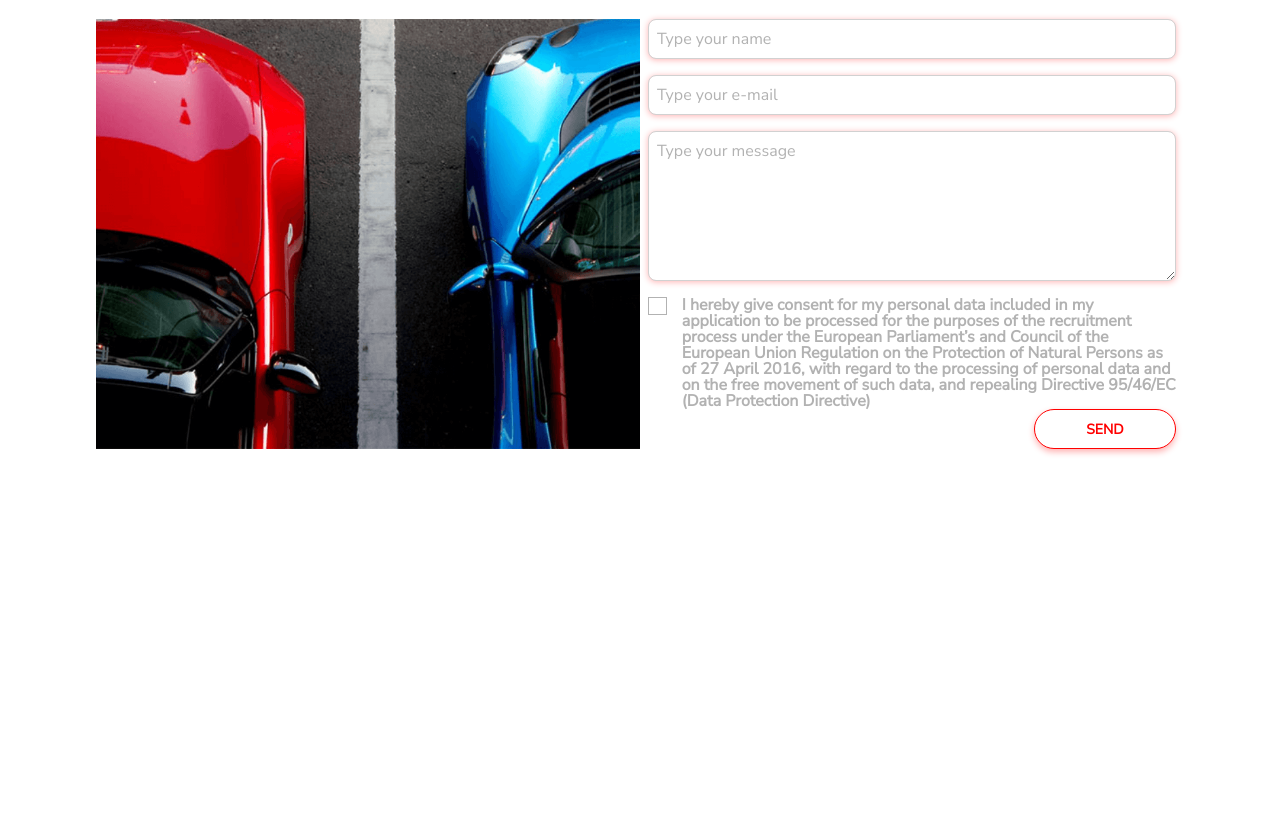
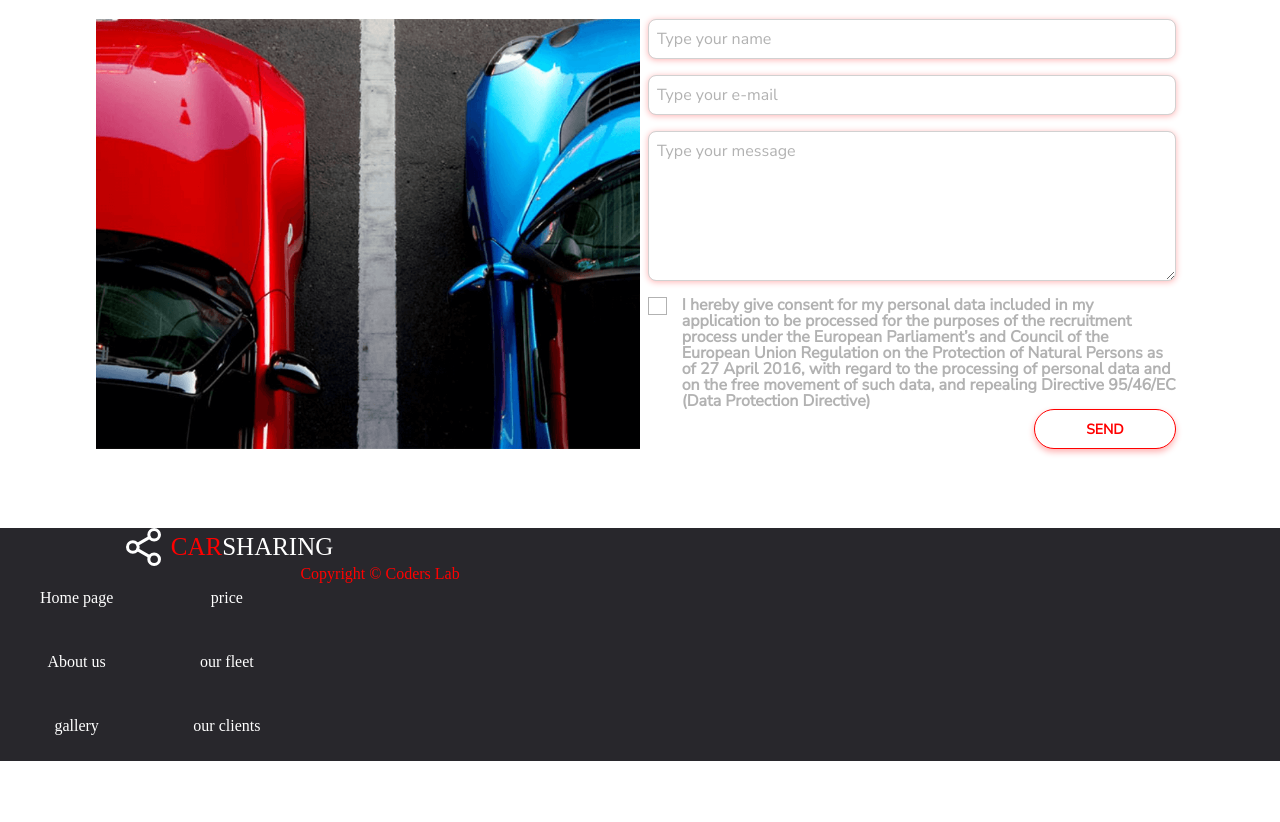
Before and after one commit to iKacperG/CarSharing-WebPage, a plain HTML site: page index.html in a window 1280 px wide. Shown: the part 2672-3494 px from the top of the page. Before the commit the page ends 3200 px from the top, so only its background shows below. Drawn offline with nearby package versions, Linux system fonts and the light colour scheme.

Commit message:
Almost done

```diff
--- a/css/style.css
+++ b/css/style.css
@@ -576,10 +576,49 @@ width:16px;
     margin-right: 15px;
     width:100px;
     height:16px;
-    border-radius:none;
+    border-radius: 0;
 }
 
 .checkbox input:checked + span {
     background:#fff url("../images/Icon Check.svg")center no-repeat;
     border:1px solid #ff0000;
 }
+
+
+
+/*FOOTEW*/
+
+.footer-container{
+    background:#28272C;
+    display:flex;
+    height: 233px;
+    color:red;
+
+}
+
+.foot-navigation{
+    display: flex;
+    justify-content: space-around;
+
+}
+
+.footer-content{
+    display: flex;
+}
+
+header.foot-header::after {
+    content: "Sharing";
+    color: #fff;
+    z-index: 2;
+}
+
+.foot-header{
+    display: flex;
+
+    justify-content: center;
+    align-items: center;
+    font-size: 25px;
+    text-transform: uppercase;
+    color: red;
+    z-index: 2;
+}
--- a/index.html
+++ b/index.html
@@ -163,7 +163,8 @@
                                 <input type="text" id="name" name="name" placeholder="Type your name"><br>
                                 <input type="text" id="mail" name="mail" placeholder="Type your e-mail"><br>
 
-                                <textarea id="message" name="message" rows="6"  placeholder="Type your message"></textarea> <br>
+                                <textarea id="message" name="message" rows="6"
+                                          placeholder="Type your message"></textarea> <br>
 
 
                             </label>
@@ -171,7 +172,11 @@
                             <label class="checkbox">
                                 <input type="checkbox">
                                 <span></span>
-                                I hereby give consent for my personal data included in my application to be processed for the purposes of the recruitment process under the European Parliament’s and Council of the European Union Regulation on the Protection of Natural Persons as of 27 April 2016, with regard to the processing of personal data and on the free movement of such data, and repealing Directive 95/46/EC (Data Protection Directive)
+                                I hereby give consent for my personal data included in my application to be processed
+                                for the purposes of the recruitment process under the European Parliament’s and Council
+                                of the European Union Regulation on the Protection of Natural Persons as of 27 April
+                                2016, with regard to the processing of personal data and on the free movement of such
+                                data, and repealing Directive 95/46/EC (Data Protection Directive)
                             </label>
 
 
@@ -188,5 +193,41 @@
     </div>
 </div>
 
+
+<!--FOOTER-->
+
+
+<footer class="footer-container">
+
+
+    <div class="footer-content">
+        <section class="footbar">
+            <header class="foot-header">
+                <img src="images/Icon%20Logo%20Normal.svg" alt="logo icon">
+                <h2>Car</h2>
+            </header>
+            <section class="foot-navigation">
+                <div class="column">
+                <a href="">Home page</a>
+                <a href="">About us</a>
+                <a href="">gallery</a>
+                </div>
+                <div class="column">
+                <a href="">price</a>
+                <a href="">our fleet</a>
+                <a href="">our clients</a>
+                <a href="">contact</a>
+                </div>
+                <div class="copyright">
+                    Copyright © Coders Lab
+                </div>
+
+            </section>
+        </section>
+
+    </div>
+
+</footer>
+
 </body>
 </html>
```
